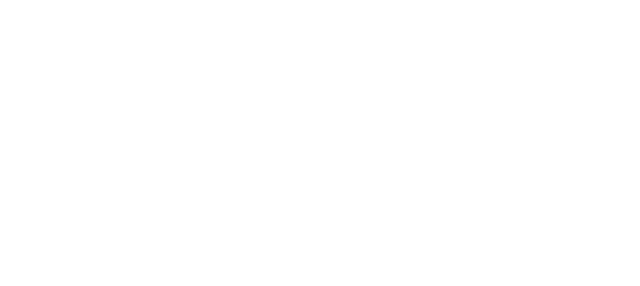
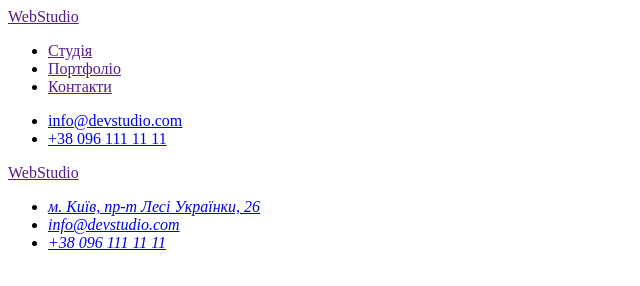
Before and after one commit to YuriyPilipenkoKH/goit-markup-hw-02, a plain HTML site: page portfolio.html in a window 1280 px wide. Shown: the whole page, without its empty margins (0-640 px from the left). Drawn offline with Linux system fonts and the light colour scheme.

Commit message:
header + footer

```diff
--- a/portfolio.html
+++ b/portfolio.html
@@ -8,9 +8,42 @@
     <title>Портфоліо</title>
 </head>
 <body>
-    <header></header>
+    <header>
+        <a href="">WebStudio</a>
+        <!--navigation-->
+        <nav>
+            <ul>
+                <li>
+                    <a href="">Студія</a>
+                </li>
+                <li>
+                    <a href="">Портфоліо</a>
+                </li>
+                <li>
+                    <a href="">Контакти</a>
+                </li>
+            </ul>
+        </nav>
+        <ul>
+            <li>
+                <a href="mailto:info@devstudio.com">info@devstudio.com</a>
+            </li>
+            <li>
+                <a href="tel:+380961111111">+38 096 111 11 11</a>
+            </li>
+        </ul>
+    </header>
     <main></main>
-    <footer></footer>
+    <footer>
+        <a href="">WebStudio</a>
+        <address>
+            <ul>
+                <li><a href="#">м. Київ, пр-т Лесі Українки, 26</a></li>
+                <li><a href="mailto:info@devstudio.com">info@devstudio.com</a></li>
+                <li><a href="tel:+380961111111">+38 096 111 11 11</a></li>
+            </ul>
+        </address>
+    </footer>
 
 </body>
 </html>
```
